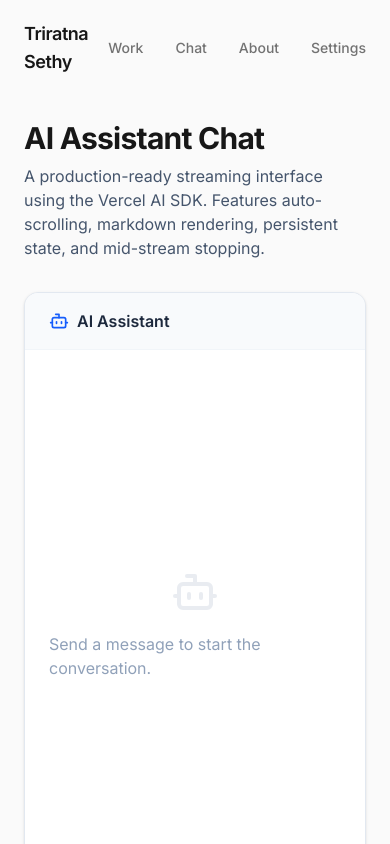
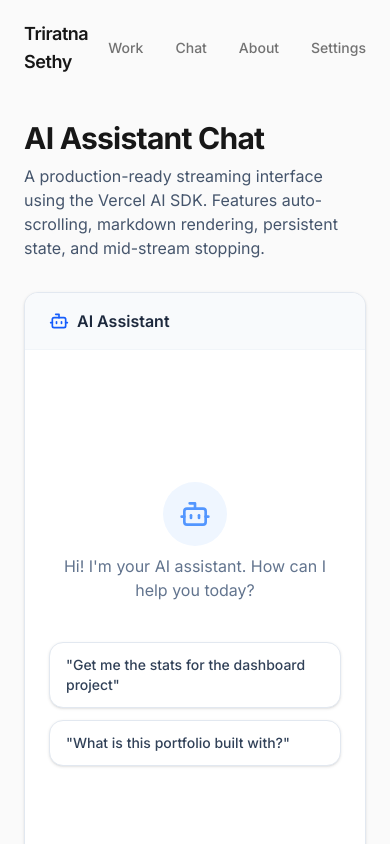
Before and after one commit to Triratnasethy/ai-capstone-project, a Next.js app in the folder capstone-app/: page /chat in a window 390 px wide. Shown: the top 844 px of the page. Built offline with nearby package versions, Linux system fonts and the light colour scheme.

Commit message:
feat: add route boundary, error states, and responsive fixes for FE-08

```diff
--- /dev/null
+++ b/capstone-app/src/app/chat/error.tsx
@@ -0,0 +1,36 @@
+'use client';
+
+import { useEffect } from 'react';
+
+export default function ChatError({
+  error,
+  reset,
+}: {
+  error: Error & { digest?: string };
+  reset: () => void;
+}) {
+  useEffect(() => {
+    // Log the error to an error reporting service
+    console.error('Route error boundary caught:', error);
+  }, [error]);
+
+  return (
+    <div className="flex flex-col items-center justify-center min-h-[calc(100vh-8rem)] max-w-3xl mx-auto p-6 bg-white rounded-xl shadow-sm border border-red-100 mt-8">
+      <div className="w-16 h-16 rounded-full bg-red-50 flex items-center justify-center mb-6">
+        <svg className="w-8 h-8 text-red-500" fill="none" viewBox="0 0 24 24" stroke="currentColor">
+          <path strokeLinecap="round" strokeLinejoin="round" strokeWidth={2} d="M12 9v2m0 4h.01m-6.938 4h13.856c1.54 0 2.502-1.667 1.732-3L13.732 4c-.77-1.333-2.694-1.333-3.464 0L3.34 16c-.77 1.333.192 3 1.732 3z" />
+        </svg>
+      </div>
+      <h2 className="text-2xl font-semibold text-slate-900 mb-2 text-center">Something went wrong</h2>
+      <p className="text-slate-500 text-center mb-8 max-w-md">
+        An unexpected error occurred while loading the chat interface. Our team has been notified.
+      </p>
+      <button
+        onClick={() => reset()}
+        className="px-6 py-3 bg-blue-600 text-white rounded-lg font-medium hover:bg-blue-700 transition-colors shadow-sm"
+      >
+        Try again
+      </button>
+    </div>
+  );
+}
--- a/capstone-app/src/components/chat/ChatInterface.tsx
+++ b/capstone-app/src/components/chat/ChatInterface.tsx
@@ -26,7 +26,7 @@ export function ChatInterface() {
     setIsMounted(true);
   }, []);
 
-  const { messages, input, handleInputChange, handleSubmit, stop, isLoading } = useChat({
+  const { messages, input, handleInputChange, handleSubmit, stop, isLoading, error, reload, append } = useChat({
     api: '/api/chat',
     initialMessages: initialMessages,
     onFinish: () => {
@@ -83,7 +83,7 @@ export function ChatInterface() {
   const isStreaming = isLoading;
 
   return (
-    <div className="flex flex-col h-[calc(100vh-8rem)] max-w-3xl mx-auto bg-white rounded-xl shadow-sm border border-slate-200 overflow-hidden relative">
+    <div className="flex flex-col h-[calc(100dvh-8rem)] max-w-3xl mx-auto bg-white rounded-xl shadow-sm border border-slate-200 overflow-hidden relative">
 
       {/* Header */}
       <div className="px-6 py-4 border-b border-slate-100 bg-slate-50 flex items-center justify-between">
@@ -108,12 +108,28 @@ export function ChatInterface() {
       <div
         ref={scrollContainerRef}
         onScroll={handleScroll}
-        className="flex-1 overflow-y-auto p-6 space-y-6"
+        className="flex-1 overflow-y-auto overscroll-contain p-6 space-y-6"
       >
         {messages.length === 0 ? (
-          <div className="h-full flex flex-col items-center justify-center text-slate-400 space-y-4">
-            <Bot className="w-12 h-12 opacity-20" />
-            <p>Send a message to start the conversation.</p>
+          <div className="h-full flex flex-col items-center justify-center text-slate-500 space-y-6 max-w-md mx-auto">
+            <div className="w-16 h-16 rounded-full bg-blue-50 flex items-center justify-center mb-2">
+              <Bot className="w-8 h-8 text-blue-500 opacity-80" />
+            </div>
+            <p className="text-center">Hi! I'm your AI assistant. How can I help you today?</p>
+            <div className="grid grid-cols-1 gap-3 w-full mt-4">
+              <button
+                onClick={() => append({ role: 'user', content: 'Get me the stats for the dashboard project' })}
+                className="text-left px-4 py-3 bg-white border border-slate-200 rounded-xl hover:bg-slate-50 hover:border-blue-300 transition-colors shadow-sm text-sm text-slate-700 font-medium"
+              >
+                "Get me the stats for the dashboard project"
+              </button>
+              <button
+                onClick={() => append({ role: 'user', content: 'What is this portfolio built with?' })}
+                className="text-left px-4 py-3 bg-white border border-slate-200 rounded-xl hover:bg-slate-50 hover:border-blue-300 transition-colors shadow-sm text-sm text-slate-700 font-medium"
+              >
+                "What is this portfolio built with?"
+              </button>
+            </div>
           </div>
         ) : (
           messages.map((m) => (
@@ -226,6 +242,29 @@ export function ChatInterface() {
             </div>
           </div>
         )}
+
+        {/* Chat Error State */}
+        {error && (
+          <div className="flex justify-center mt-4 mb-4 transition-all duration-300 ease-in-out opacity-100">
+            <div className="bg-red-50 border border-red-200 rounded-xl p-4 max-w-sm w-full text-center shadow-sm">
+              <div className="text-red-800 font-semibold mb-2 flex items-center justify-center gap-2">
+                <svg className="w-4 h-4" fill="none" viewBox="0 0 24 24" stroke="currentColor"><path strokeLinecap="round" strokeLinejoin="round" strokeWidth={2} d="M12 9v2m0 4h.01m-6.938 4h13.856c1.54 0 2.502-1.667 1.732-3L13.732 4c-.77-1.333-2.694-1.333-3.464 0L3.34 16c-.77 1.333.192 3 1.732 3z" /></svg>
+                Network Error
+              </div>
+              <p className="text-red-600 text-sm mb-4">
+                The connection was interrupted while generating a response.
+              </p>
+              <button
+                onClick={() => reload()}
+                disabled={isLoading}
+                className="w-full py-2 bg-white border border-red-200 text-red-700 rounded-lg text-sm font-medium hover:bg-red-50 disabled:opacity-50 transition-colors"
+              >
+                Retry last message
+              </button>
+            </div>
+          </div>
+        )}
+
         <div ref={messagesEndRef} />
       </div>
 
```
